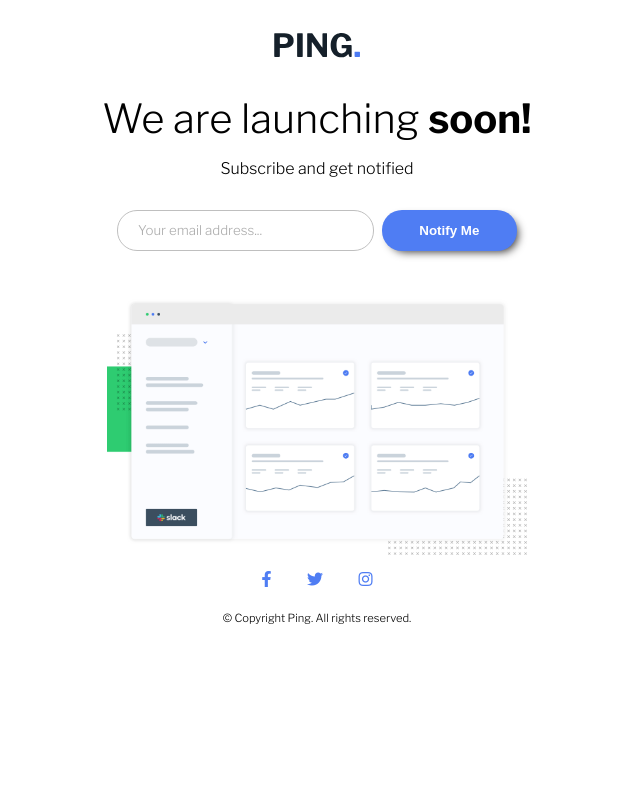
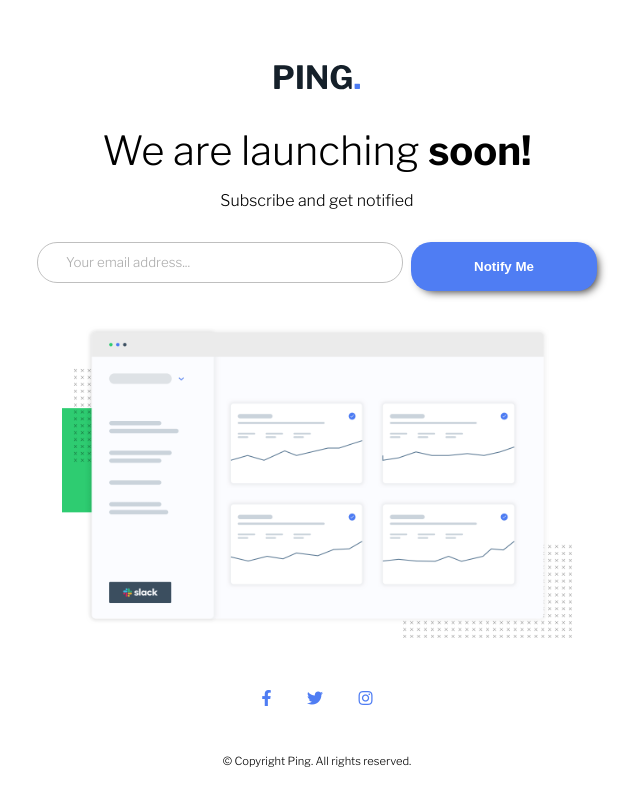
Before and after one commit to nicole-tuznik/ping-coming-soon-page, a website: page index.html in a window 1280 px wide. Shown: the whole page, without its empty margins (323-963 px from the left). Drawn offline with nearby package versions, Linux system fonts and the light colour scheme.

Commit message:
Final styling

```diff
--- a/scss/style.scss
+++ b/scss/style.scss
@@ -14,20 +14,16 @@ $neutral-dk-blue: hsl(209, 33%, 12%);
 body {
   text-align: center;
   font-family: 'Libre Franklin', sans-serif;
-  // display: flex;
-  // flex-direction: column;
-  // justify-content: center;
-  // align-items: center;
+  display: flex;
+  flex-direction: column;
+  justify-content: space-evenly;
+  align-items: center;
   max-width: 500px;
   height: 100vh;
-  margin: auto;
 }
 
 .logo-container {
-  // width: 15%;
-  // height: auto;
-  // align-self: center;
-  margin: 2rem 0;
+  margin-top: 2rem;
 }
 
 .hero {
@@ -41,11 +37,6 @@ body {
     font-weight: 700;
   }
 
-  &__p {
-    margin-bottom: 2rem;
-
-  }
-
 }
 
 .email {
@@ -53,13 +44,12 @@ body {
   flex-direction: column;
   position: relative;
   width: 70%;
-  max-width: 400px;
+  max-width: 600px;
   margin: 0 auto;
-  margin-bottom: 3rem;
 
   &__input {
     padding: 0.75rem;
-    // margin-bottom: 0.5rem;
+    margin-bottom: 0.5rem;
     border-radius: 20px;
     border: 1px solid $neutral-gray;
     opacity: 60%;
@@ -120,7 +110,8 @@ body {
 // end of invalid styling
 
 .graph-img-container {
-  height: 32%;
+  height: 28%;
+  padding: 0.25rem;
 }
 
 .graph-img {
@@ -128,7 +119,6 @@ body {
 }
 
 .socials {
-
 
  &__icon {
    padding: 1rem;
@@ -143,14 +133,13 @@ body {
      transform: scale(1.2);
    }
  }
-
 }
 
 .copyright__text {
   font-size: 0.7rem;
-  margin-top: 0.5rem;
 }
 
+// Styles for larger screens
 @media (min-width: 600px) {
   body {
     max-width: 800px;
@@ -163,10 +152,9 @@ body {
     }
   }
 
-  // .graph-img {
-  //   height: 20rem;
-  //   width: auto;
-  // }
+  .graph-img-container {
+    height: 40%;
+  }
 
   .email {
     flex-direction: row;
@@ -174,7 +162,6 @@ body {
     &__input {
       flex: 2;
       margin-right: 0.5rem;
-
     }
 
     &__button {
@@ -188,6 +175,5 @@ body {
     position: absolute;
     top: 108%;
     left: 5%;
-
   }
 }
```
Also changed, not shown: css/style.css.
